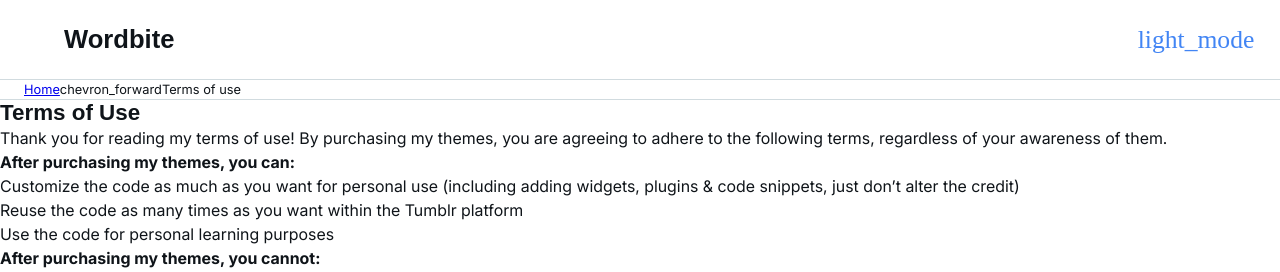
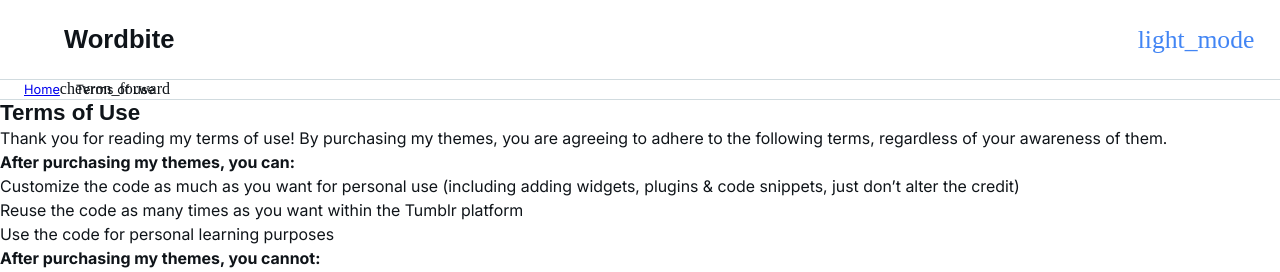
Before and after one commit to emilymcaldwell/Wordbite, a Jekyll site: the page built from tou.md, in a window 1280 px wide. Shown: the top 272 px of the page. Built offline with Jekyll 4.4.1, drawn with Linux system fonts in a browser that asks for light colours; some web fonts are replaced.

Commit message:
Update breadcrumbs.html

```diff
--- a/_includes/breadcrumbs.html
+++ b/_includes/breadcrumbs.html
@@ -3,9 +3,9 @@
 <a href="/">Home</a>
 {% for crumb in crumbs offset: 1 %}
   {% if forloop.last %}
-    <span class="material-symbols-rounded">chevron_forward</span> <span>{{ page.title }}</span>
+    <span class="material-symbols">chevron_forward</span> <span>{{ page.title }}</span>
   {% else %}
-    <span class="material-symbols-rounded">chevron_forward</span> <a href="{% assign crumb_limit = forloop.index | plus: 1 %}{% for crumb in crumbs limit: crumb_limit %}{{ crumb | append: '/' | replace:'without-plugin/','without-plugins/' }}{% endfor %}">{{ crumb | replace:'-',' ' | remove:'.html' | capitalize }}</a>
+    <span class="material-symbols">chevron_forward</span> <a href="{% assign crumb_limit = forloop.index | plus: 1 %}{% for crumb in crumbs limit: crumb_limit %}{{ crumb | append: '/' | replace:'without-plugin/','without-plugins/' }}{% endfor %}">{{ crumb | replace:'-',' ' | remove:'.html' | capitalize }}</a>
   {% endif %}
 {% endfor %}
 </div>
```
